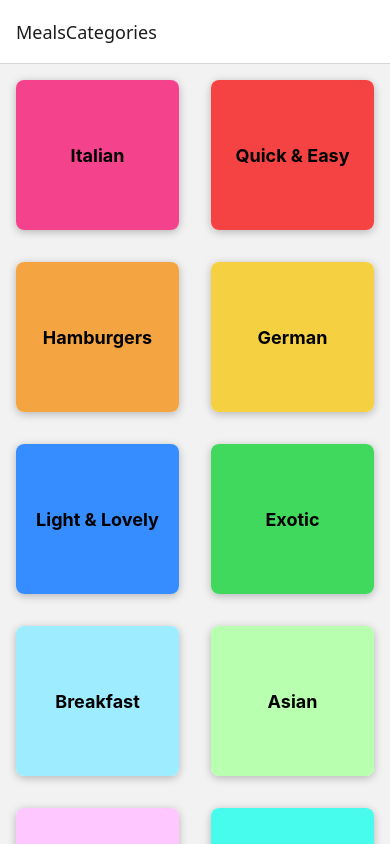
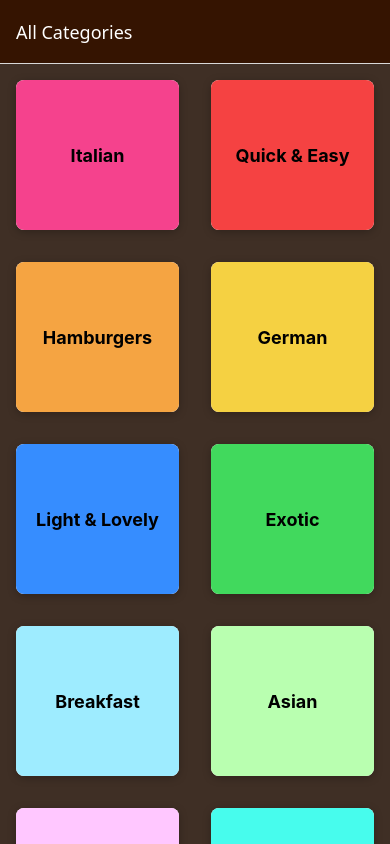
Before and after one commit to pemangodup/rncourse, a React Native app: screen / in a window 390 px wide. Built offline with nearby package versions, Linux system fonts and the light colour scheme.

Commit message:
playing with the navigator in changing header text, background color and etc.

```diff
--- a/App.js
+++ b/App.js
@@ -11,9 +11,29 @@ export default function App() {
     <>
       <StatusBar style="dark" />
       <NavigationContainer>
-        <Stack.Navigator>
-          <Stack.Screen name="MealsCategories" component={CategoriesScreen} />
-          <Stack.Screen name="MealsOverview" component={MealsOverViewScreen} />
+        <Stack.Navigator
+          screenOptions={{
+            headerStyle: {
+              backgroundColor: "#351401",
+            },
+            headerTintColor: "white",
+            contentStyle: {
+              backgroundColor: "#3f2f25",
+            },
+          }}
+        >
+          <Stack.Screen
+            name="MealsCategories"
+            component={CategoriesScreen}
+            options={{
+              title: "All Categories",
+            }}
+          />
+          <Stack.Screen
+            name="MealsOverview"
+            component={MealsOverViewScreen}
+            options={{ title: "Meals Overview" }}
+          />
         </Stack.Navigator>
       </NavigationContainer>
     </>
--- a/app.json
+++ b/app.json
@@ -7,7 +7,6 @@
     "icon": "./assets/icon.png",
     "userInterfaceStyle": "light",
     "newArchEnabled": true,
-    "backgroundColor": "#24180f",
     "splash": {
       "image": "./assets/splash-icon.png",
       "resizeMode": "contain",
--- a/components/MealItem.js
+++ b/components/MealItem.js
@@ -16,7 +16,7 @@ function MealItem({
   affordability,
 }) {
   return (
-    <View key={id} style={styles.mealItem}>
+    <View style={styles.mealItem}>
       <View style={styles.innerContainer}>
         <Pressable
           android_ripple={{ color: "#ccc" }}
```
